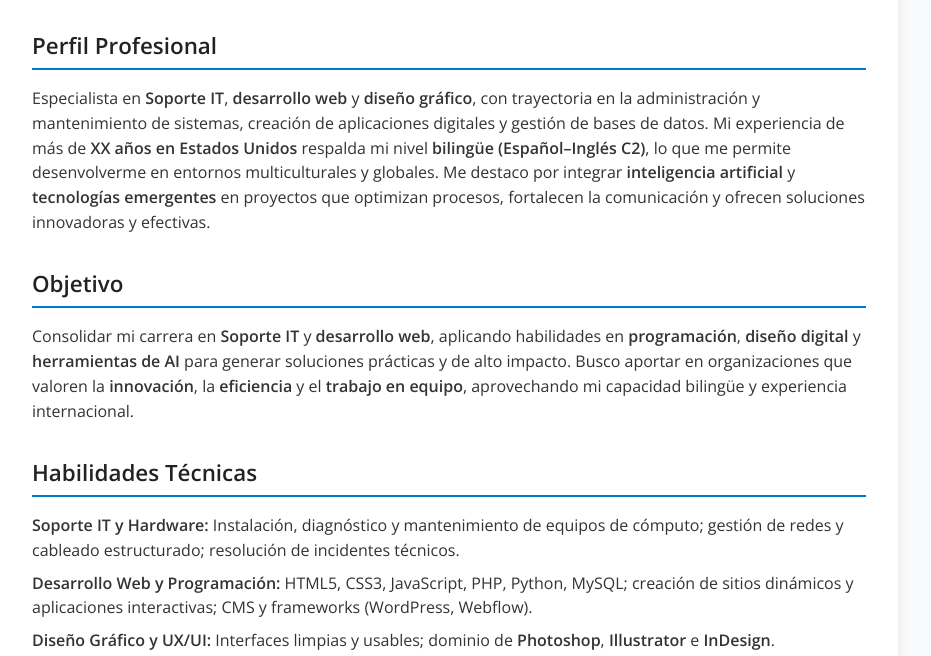
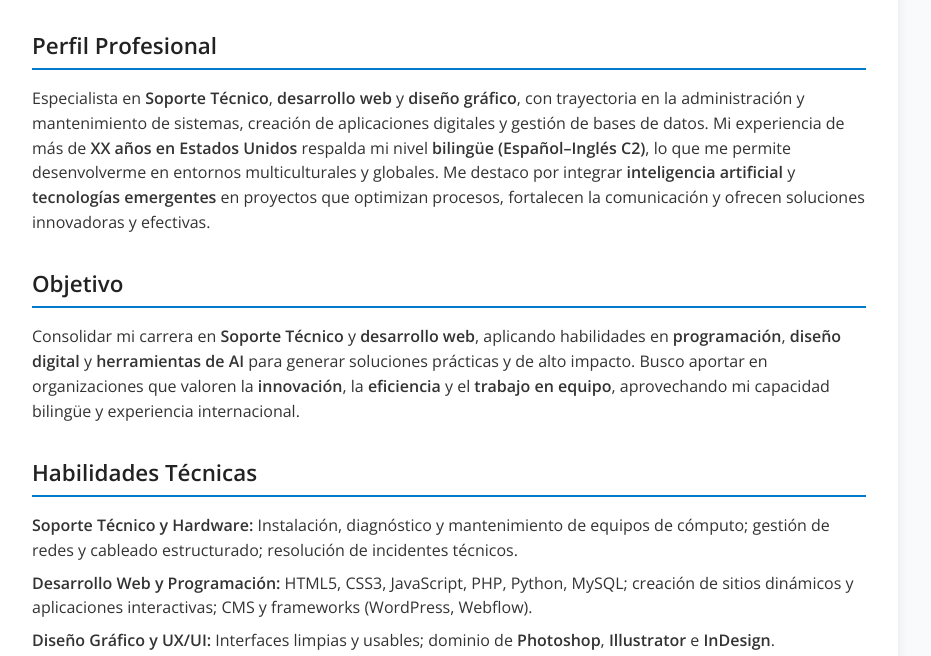
Before and after one commit to andfar83/Professional-CV, a plain HTML site: page index.html in a window 1280 px wide. Shown: the part 144-800 px from the top of the page, without its empty margins (191-1122 px from the left). Drawn offline with nearby package versions, Linux system fonts and the light colour scheme.

Commit message:
Update index.html

```diff
--- a/index.html
+++ b/index.html
@@ -321,7 +321,7 @@
     <section class="section">
       <h2>Perfil Profesional</h2>
       <p>
-        Especialista en <strong>Soporte IT</strong>, <strong>desarrollo web</strong> y <strong>diseño gráfico</strong>,
+        Especialista en <strong>Soporte Técnico</strong>, <strong>desarrollo web</strong> y <strong>diseño gráfico</strong>,
         con trayectoria en la administración y mantenimiento de sistemas, creación de aplicaciones digitales y gestión
         de bases de datos. Mi experiencia de más de <strong>XX años en Estados Unidos</strong> respalda mi nivel
         <strong>bilingüe (Español–Inglés C2)</strong>, lo que me permite desenvolverme en entornos multiculturales y
@@ -335,7 +335,7 @@
     <section class="section">
       <h2>Objetivo</h2>
       <p>
-        Consolidar mi carrera en <strong>Soporte IT</strong> y <strong>desarrollo web</strong>, aplicando habilidades en
+        Consolidar mi carrera en <strong>Soporte Técnico</strong> y <strong>desarrollo web</strong>, aplicando habilidades en
         <strong>programación</strong>, <strong>diseño digital</strong> y <strong>herramientas de AI</strong> para
         generar soluciones prácticas y de alto impacto. Busco aportar en organizaciones que valoren la
         <strong>innovación</strong>, la <strong>eficiencia</strong> y el <strong>trabajo en equipo</strong>,
@@ -347,7 +347,7 @@
     <section class="section">
       <h2>Habilidades Técnicas</h2>
       <ul class="list">
-        <li><strong>Soporte IT y Hardware:</strong> Instalación, diagnóstico y mantenimiento de equipos de cómputo;
+        <li><strong>Soporte Técnico y Hardware:</strong> Instalación, diagnóstico y mantenimiento de equipos de cómputo;
           gestión de redes y cableado estructurado; resolución de incidentes técnicos.</li>
         <li><strong>Desarrollo Web y Programación:</strong> HTML5, CSS3, JavaScript, PHP, Python, MySQL; creación de
           sitios dinámicos y aplicaciones interactivas; CMS y frameworks (WordPress, Webflow).</li>
```
